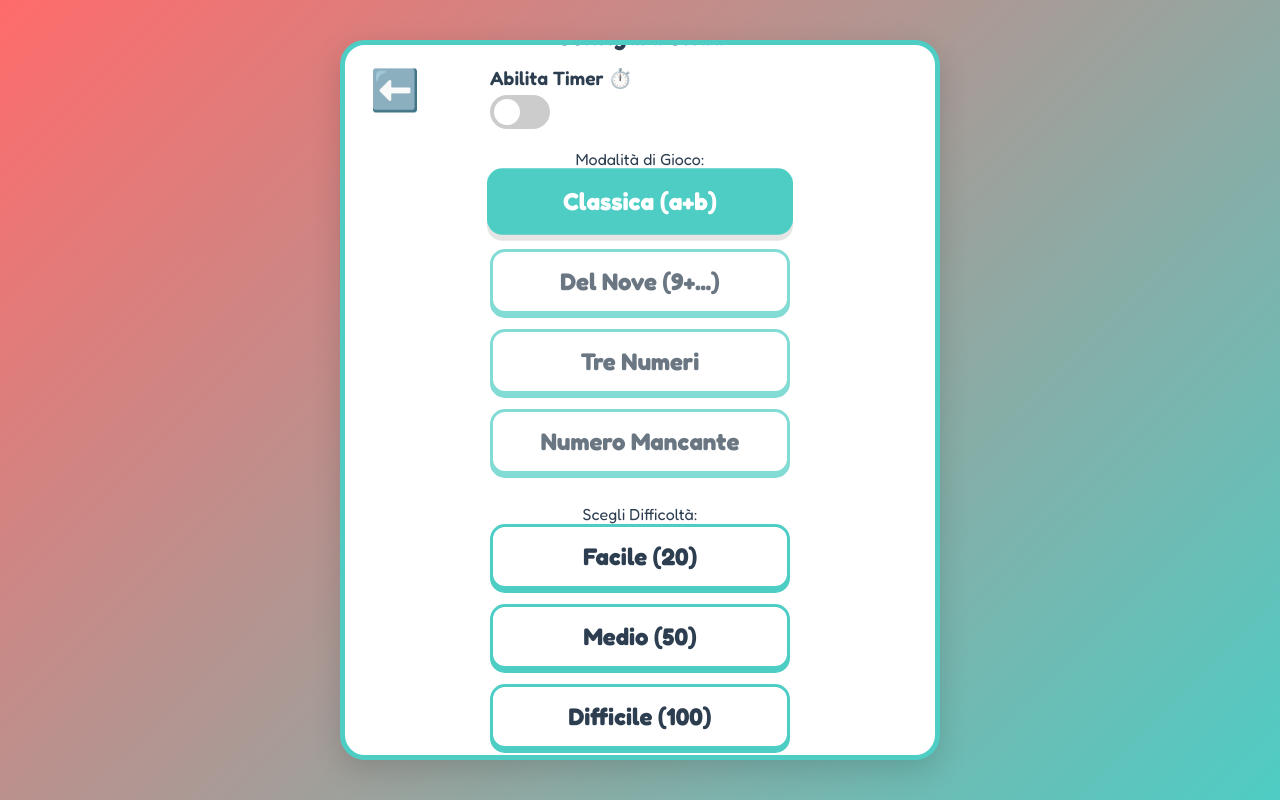
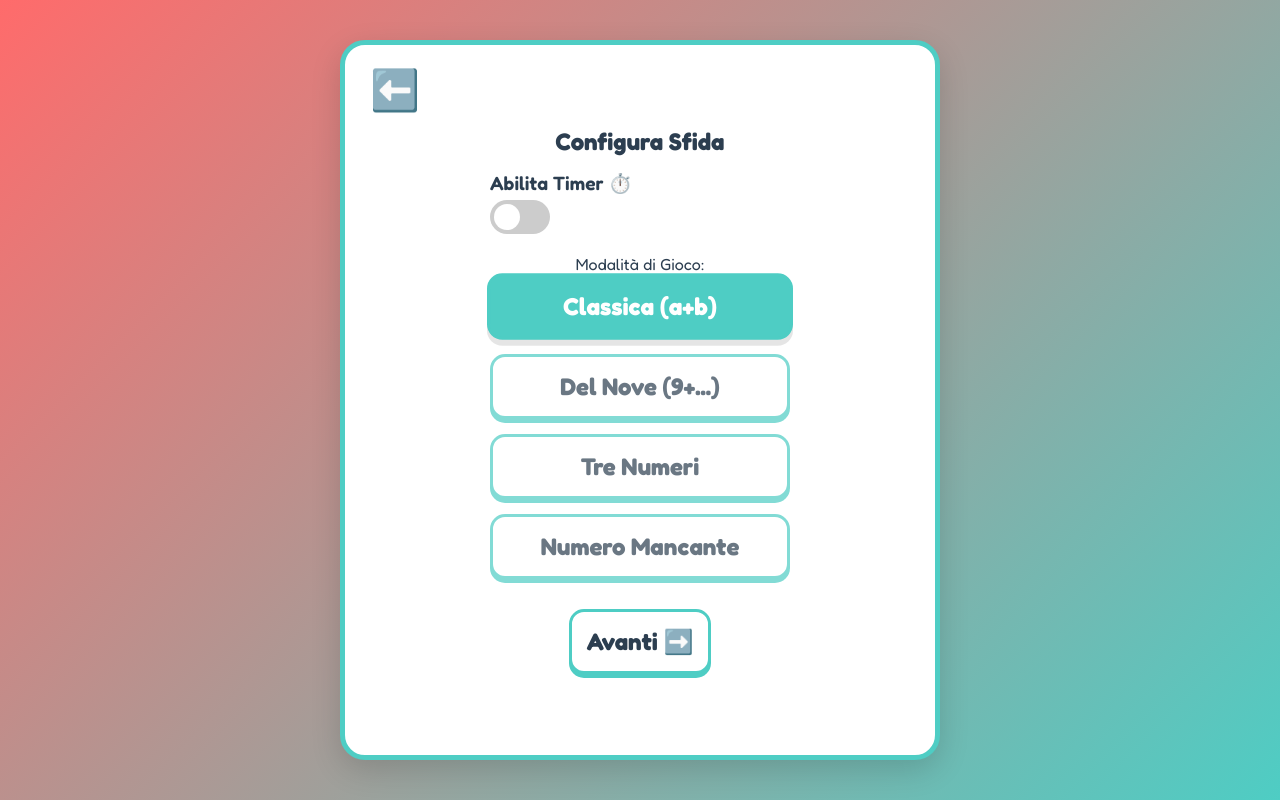
Before and after one commit to matteopeluso76/Antigravity, a plain HTML site: page MathChallenge/index.html in a window 1280 px wide. Both pictures are taken after a click on the button "Allenamento 🏃". Drawn offline with nearby package versions, Linux system fonts and the light colour scheme.

Commit message:
Improvements in UI

```diff
--- a/MathChallenge/index.html
+++ b/MathChallenge/index.html
@@ -31,6 +31,13 @@
 
             <h1 data-i18n="title">Math Fun!</h1>
 
+
+
+            <div class="setup-group" id="group-name">
+                <label data-i18n="enterName">Your Name:</label>
+                <input type="text" id="player-name" maxlength="10" placeholder="Player">
+            </div>
+
             <div class="main-menu-actions">
                 <div class="mode-selection">
                     <p data-i18n="selectMode">Select Mode:</p>
@@ -48,10 +55,7 @@
             <button class="icon-btn back-btn" id="btn-setup-back">⬅️</button>
             <h2 data-i18n="setupTitle">Challenge Setup</h2>
 
-            <div class="setup-group" id="group-name">
-                <label data-i18n="enterName">Your Name:</label>
-                <input type="text" id="player-name" maxlength="10" placeholder="Player">
-            </div>
+            <!-- Name Input Removed from Here -->
 
             <div class="setup-group" id="group-count">
                 <label data-i18n="selectQuestions">Questions:</label>
@@ -80,7 +84,13 @@
                     (a+?=c)</button>
             </div>
 
-            <p data-i18n="selectDifficulty">Select Difficulty:</p>
+            <button class="menu-btn small-btn" id="btn-setup-next" data-i18n="next">Next ➡️</button>
+        </div>
+
+        <!-- Difficulty Screen -->
+        <div id="difficulty-screen" class="hidden">
+            <button class="icon-btn back-btn" id="btn-difficulty-back">⬅️</button>
+            <h2 data-i18n="selectDifficulty">Select Difficulty:</h2>
             <div class="difficulty-buttons">
                 <button class="menu-btn diff-btn" data-level="20" data-i18n="diffEasy">Easy (20)</button>
                 <button class="menu-btn diff-btn" data-level="50" data-i18n="diffMedium">Medium (50)</button>
--- a/MathChallenge/script.js
+++ b/MathChallenge/script.js
@@ -62,7 +62,13 @@ document.addEventListener('DOMContentLoaded', () => {
             modeClassic: "Classic (a+b)",
             modeNines: "Nines (9+...)",
             modeTriplets: "Three Numbers",
-            modeMissing: "Missing Number"
+            feedbackWrong: "Oops, try again!",
+            selectGameplay: "Gameplay:",
+            modeClassic: "Classic (a+b)",
+            modeNines: "Nines (9+...)",
+            modeTriplets: "Three Numbers",
+            modeMissing: "Missing Number",
+            next: "Next ➡️"
         },
         it: {
             title: "Matematica!",
@@ -96,7 +102,13 @@ document.addEventListener('DOMContentLoaded', () => {
             modeClassic: "Classica (a+b)",
             modeNines: "Del Nove (9+...)",
             modeTriplets: "Tre Numeri",
-            modeMissing: "Numero Mancante"
+            feedbackWrong: "Ops, riprova!",
+            selectGameplay: "Modalità di Gioco:",
+            modeClassic: "Classica (a+b)",
+            modeNines: "Del Nove (9+...)",
+            modeTriplets: "Tre Numeri",
+            modeMissing: "Numero Mancante",
+            next: "Avanti ➡️"
         }
     };
 
@@ -118,6 +130,7 @@ document.addEventListener('DOMContentLoaded', () => {
     const screens = {
         menu: document.getElementById('menu-screen'),
         setup: document.getElementById('setup-screen'),
+        difficulty: document.getElementById('difficulty-screen'),
         game: document.getElementById('game-screen'),
         results: document.getElementById('results-screen'),
         leaderboard: document.getElementById('leaderboard-screen')
@@ -137,7 +150,6 @@ document.addEventListener('DOMContentLoaded', () => {
         btnSetupBack: document.getElementById('btn-setup-back'),
 
         // Setup Groups
-        groupName: document.getElementById('group-name'),
         groupCount: document.getElementById('group-count'),
         groupTimer: document.getElementById('group-timer'),
 
@@ -199,6 +211,19 @@ document.addEventListener('DOMContentLoaded', () => {
 
         // Setup
         els.btnSetupBack.addEventListener('click', () => showScreen('menu'));
+        const btnSetupNext = document.getElementById('btn-setup-next');
+        if (btnSetupNext) {
+            btnSetupNext.addEventListener('click', () => {
+                showScreen('difficulty');
+            });
+        }
+
+        // Difficulty Screen
+        const btnDiffBack = document.getElementById('btn-difficulty-back');
+        if (btnDiffBack) {
+            btnDiffBack.addEventListener('click', () => showScreen('setup'));
+        }
+
         els.toggleBtns.forEach(btn => btn.addEventListener('click', () => {
             els.toggleBtns.forEach(b => b.classList.remove('active'));
             btn.classList.add('active');
@@ -270,25 +295,23 @@ document.addEventListener('DOMContentLoaded', () => {
 
     function startFreeRunSetup() {
         STATE.mode = 'free';
+        STATE.playerName = els.inputName.value.trim() || 'Player';
         showScreen('setup');
 
         // Hide specific challenge fields, but keep Timer Toggle
-        els.groupName.classList.add('hidden');
+        // In free run, question count is irrelevant, but let's just hide the count selector
         els.groupCount.classList.add('hidden');
         els.groupTimer.classList.remove('hidden');
     }
 
-    // Fix: restore the "Show setup for challenge"
     els.btnChallenge.addEventListener('click', () => {
         STATE.mode = 'challenge';
+        STATE.playerName = els.inputName.value.trim() || 'Player';
         showScreen('setup');
 
         // Show all fields for Challenge
-        els.groupName.classList.remove('hidden');
         els.groupCount.classList.remove('hidden');
         els.groupTimer.classList.remove('hidden');
-
-        STATE.playerName = els.inputName.value || 'Player';
     });
 
     function startFreeRunGame() {
--- a/MathChallenge/style.css
+++ b/MathChallenge/style.css
@@ -505,6 +505,7 @@ input:checked+.slider:before {
 
 /* Setup Screen */
 #setup-screen,
+#difficulty-screen,
 #results-screen,
 #leaderboard-screen {
     width: 100%;
```
